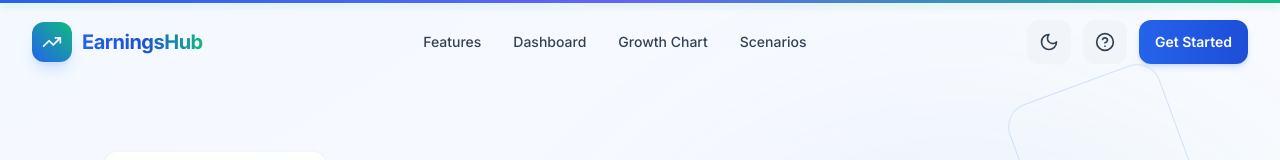
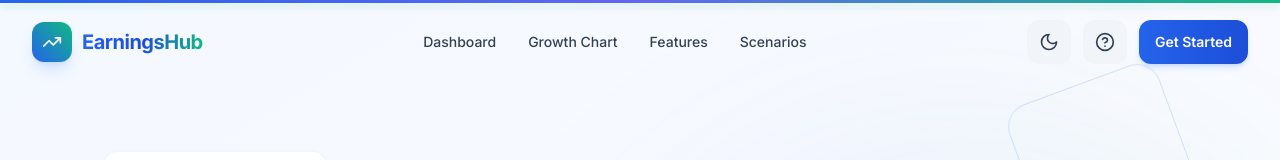
Before and after one commit to AnuradhaKashaudhan/Acdyon-Assignment, a Next.js app: page / in a window 1280 px wide. Shown: the top 160 px of the page. Built offline with nearby package versions, Linux system fonts and the light colour scheme.

Commit message:
style: reorder navbar links to dashboard, growth chart, features, scenarios

```diff
--- a/src/components/Navbar.tsx
+++ b/src/components/Navbar.tsx
@@ -18,9 +18,9 @@ export default function Navbar() {
   });
 
   const navLinks = [
-    { name: 'Features', href: '#features' },
     { name: 'Dashboard', href: '#dashboard' },
     { name: 'Growth Chart', href: '#chart' },
+    { name: 'Features', href: '#features' },
     { name: 'Scenarios', href: '#scenarios' },
   ];
 
```
Also changed, not shown: 1 other file (tests, documents, lock files or other folders).
